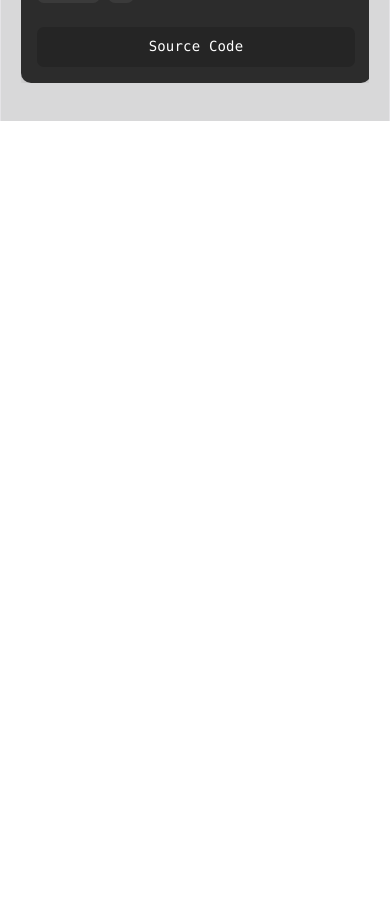
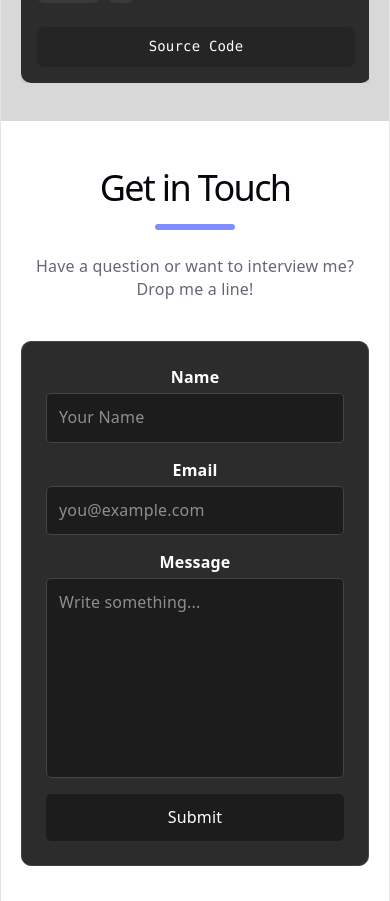
Before and after one commit to zzzeit/my-portfolio, a React (Vite) app: page / in a window 390 px wide. Shown: the part 1620-2521 px from the top of the page. Before the commit the page ends 1741 px from the top, so only its background shows below. Built offline with nearby package versions, Linux system fonts and the light colour scheme.

Commit message:
Responsive Contact Section

```diff
--- a/src/App.jsx
+++ b/src/App.jsx
@@ -15,7 +15,7 @@ function App() {
 			<img src={WhiteCircle} alt="White Circle" className="white-circle" />
 			<Home />
 			<Projects />
-			{/* <Contact /> */}
+			<Contact />
 		</>
 	)
 }
--- a/src/components/Contact.css
+++ b/src/components/Contact.css
@@ -3,7 +3,7 @@
     flex-direction: column;
     justify-content: center;
     align-items: center;
-    height: calc(100svh - 73px);
+    /* height: calc(100svh - 73px); */
     backdrop-filter: blur(140px);
     width: 100%;
 }
--- a/src/components/Contact.jsx
+++ b/src/components/Contact.jsx
@@ -44,7 +44,7 @@ function Contact() {
             {notificationMessage ? (
                 <Notification message={notificationMessage} onClose={handleCloseNotification} />
             ) : null}
-            <div className="my-contact">
+            <div className="my-contact h-[780px] lg:h-[calc(100svh-73px)] pl-5 pr-5">
                 <h1 id="contactTitle">Get in Touch</h1>
                 <div className="decorator-divider"/>
                 <h3 style={{ marginTop: '0', marginBottom: '40px' }}>Have a question or want to interview me? Drop me a line!</h3>
```
